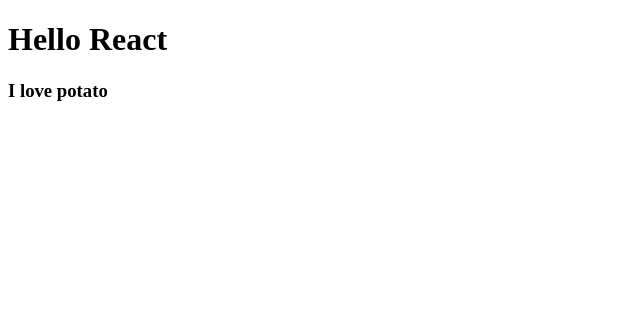
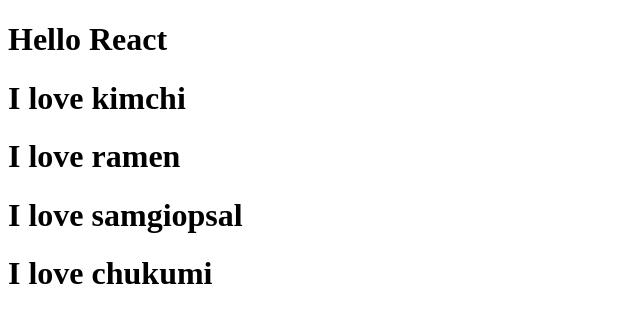
Before and after one commit to hoyouni/movie_app, a React (Create React App) app: page / in a window 1280 px wide. Shown: the top 322 px of the page, without its empty margins (0-640 px from the left). Built offline with nearby package versions, Linux system fonts and the light colour scheme.

Commit message:
Reusable Components with JSX + Props

```diff
--- a/src/App.js
+++ b/src/App.js
@@ -1,11 +1,28 @@
 import React from 'react';
-import Potato from './Potato';
+
+// jsx = HTML + JavaScript
+// component 의 첫 글자는 대문자
+// fav 라는 Food component property 의 value 들 출력
+function Food({fav}) {
+  return <h1>I love {fav}</h1>;
+}
 
 function App() {
   return (
     <div>
       <h1>Hello React</h1>
-      <Potato/>
+      <Food
+            fav="kimchi"
+      />
+      <Food
+            fav="ramen"
+      />
+      <Food
+            fav="samgiopsal"
+      />
+      <Food
+            fav="chukumi"
+      />
     </div>
   );
 }
--- a/src/Potato.js
+++ /dev/null
@@ -1,9 +0,0 @@
-import React from "react";
-
-function Potato() {
-    return(
-        <h3>I love potato</h3>
-    )
-}
-
-export default Potato;
```
